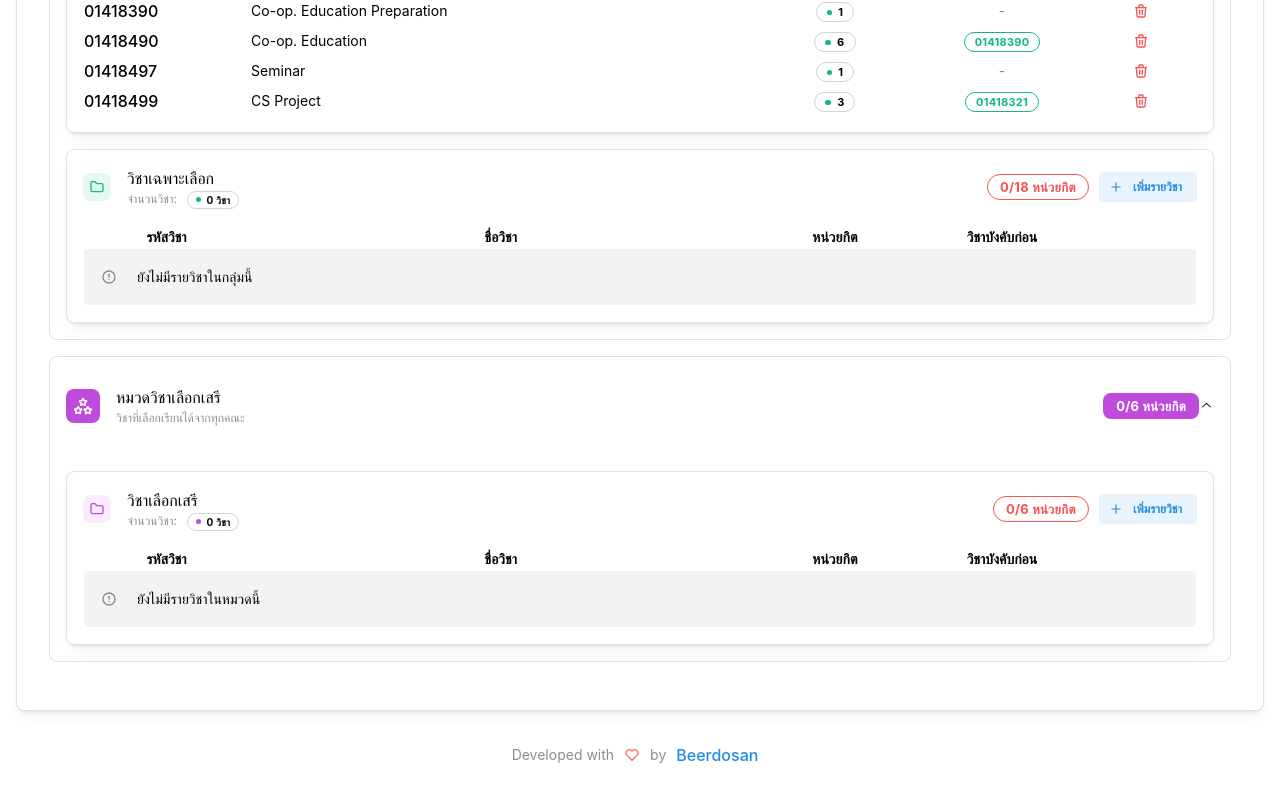
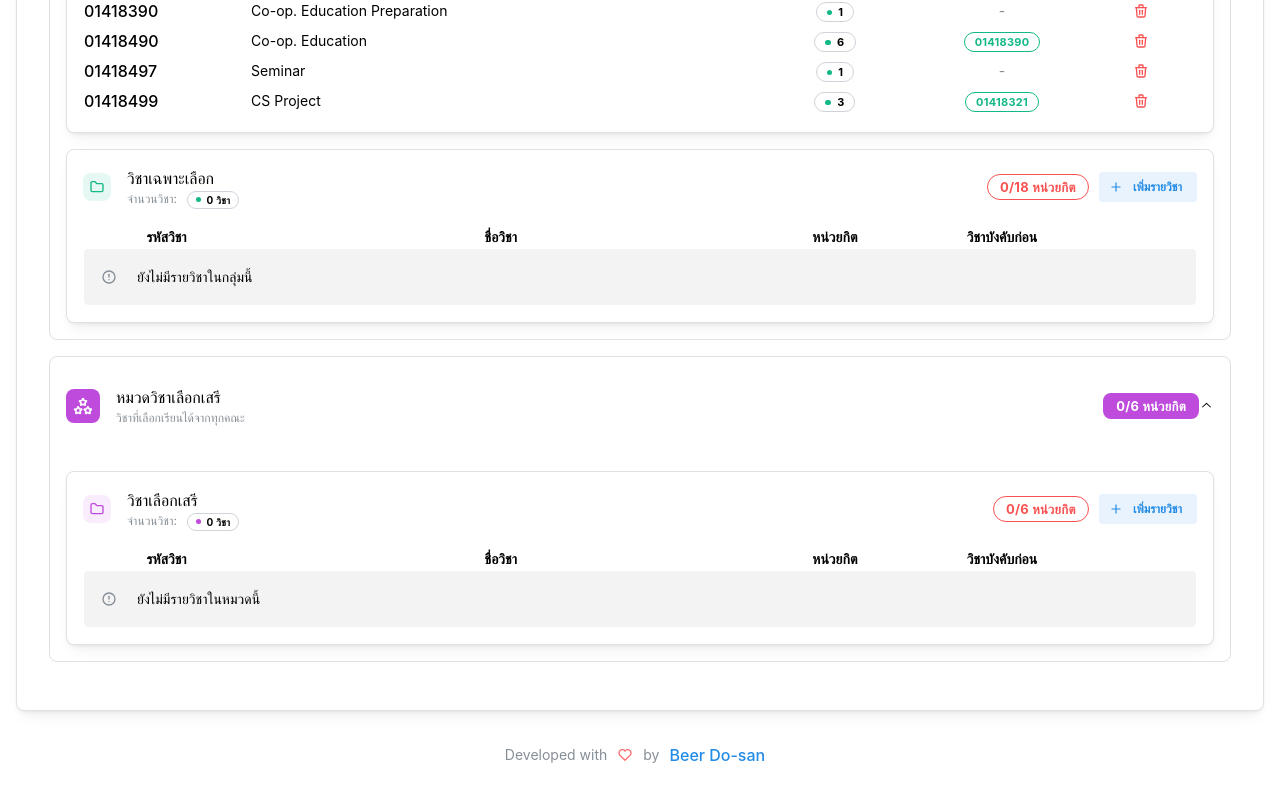
Before and after one commit to beerth21624/check-curriculum, a Next.js app: page / in a window 1280 px wide. Shown: the part 3115-3915 px from the top of the page. Built offline with nearby package versions, Linux system fonts and the light colour scheme.

Commit message:
change footer

```diff
--- a/app/page.tsx
+++ b/app/page.tsx
@@ -1339,13 +1339,13 @@ const CourseCurriculumSystem = () => {
             by
           </Text>
           <Anchor
-            href="https://github.com/beerdosan"
+            href="https://github.com/beerth21624"
             target="_blank"
             c="blue"
             fw={500}
             style={{ textDecoration: 'none' }}
           >
-            Beerdosan
+            Beer Do-san
           </Anchor>
           <Anchor
             href="https://github.com/beerth21624"
```
